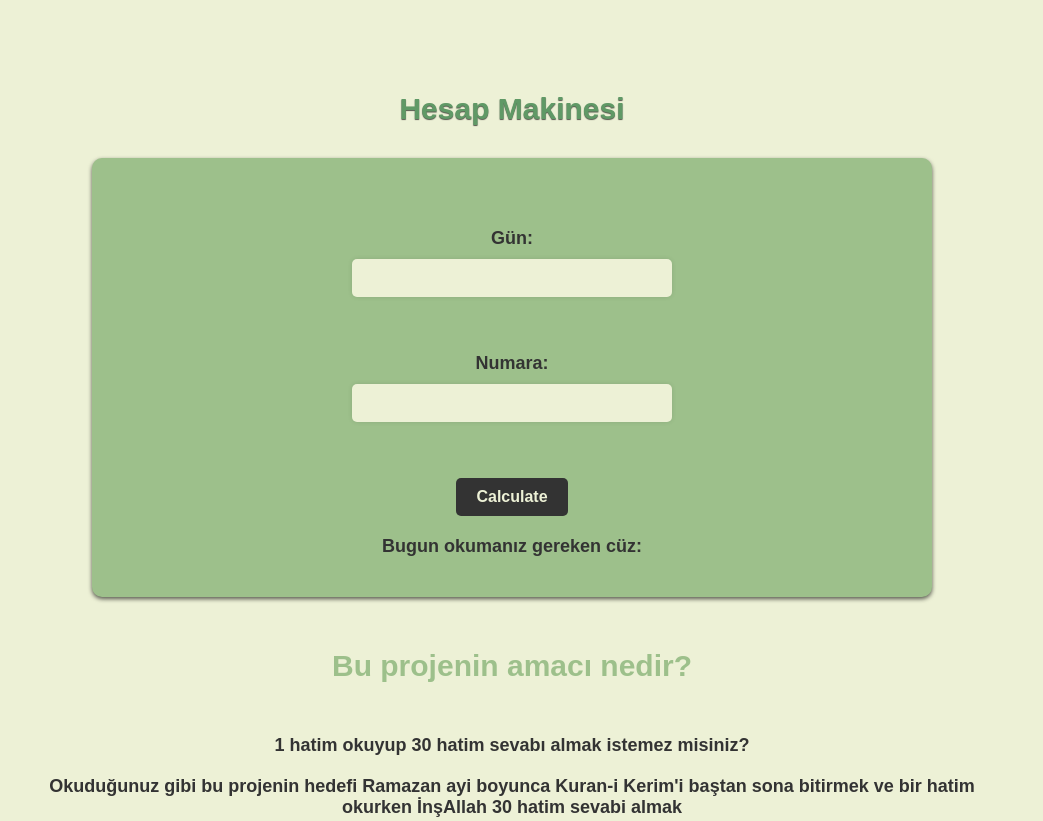
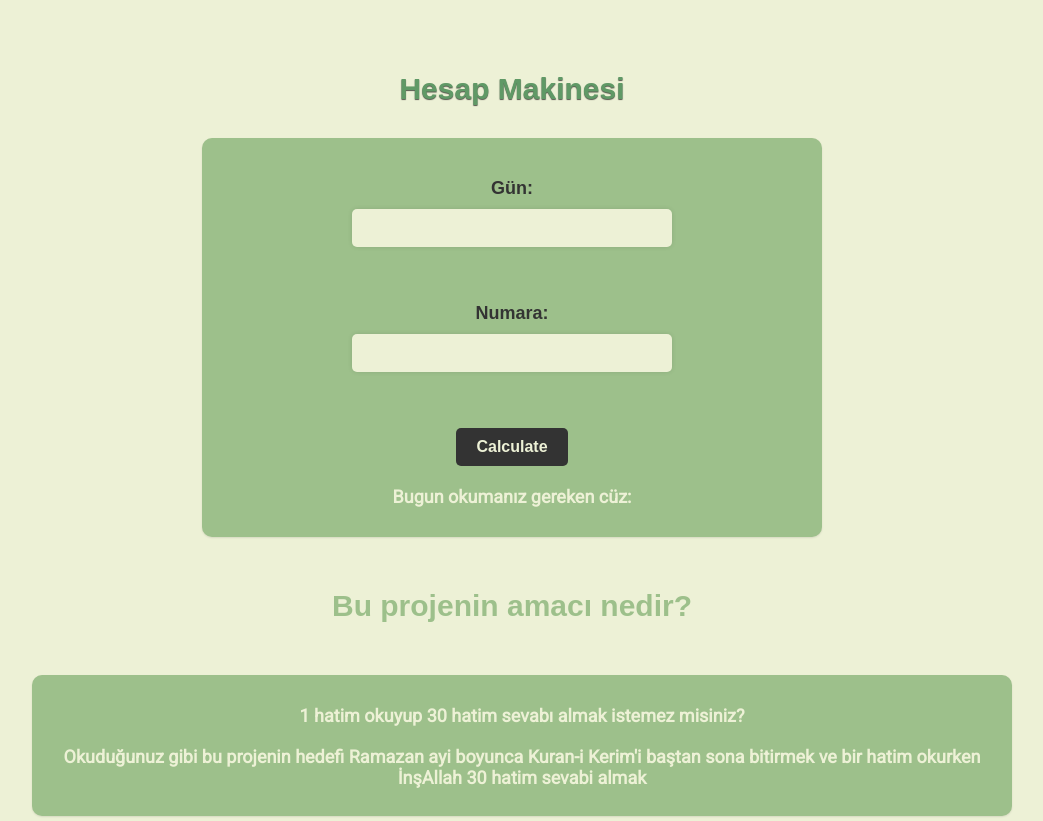
Before and after one commit to A-Yucel/hatim-world, a plain HTML site: page index.html in a window 1280 px wide. Shown: the top 821 px of the page, without its empty margins (128-1171 px from the left). Drawn offline with Linux system fonts and the light colour scheme.

Commit message:
Update styles.css
Fixed some bugs and some improvements

```diff
--- a/styles.css
+++ b/styles.css
@@ -16,15 +16,12 @@ body {
 
 .hesap-makinesi {
   width: 100%;
-  margin-left: auto;
-  margin-right: auto;
-  margin-top: 0;
-  padding-top: 0;
+  margin: 0 auto;
   background-color: #9dc08b;
-  max-width: 800px;
+  max-width: 600px;
   border-radius: 10px;
-  padding: 20px;
-  box-shadow: 0px 2px 4px #000000a3;
+  padding: 10px;
+  box-shadow: 0px 1px 2px rgba(0, 0, 0, 0.1);
 }
 
 .hesap-makinesi-text {
@@ -33,19 +30,16 @@ body {
   text-align: center;
   font-size: 30px;
   margin-bottom: 0;
+  margin-top: 0;
   text-shadow: 0px 1px 1px #000000a3;
 
-}
-
-.hesap-makinesi-form {
-  text-align: center;
 }
 
 form {
   display: flex;
   flex-direction: column;
   align-items: center;
-  margin-top: 50px;
+  margin-top: 30px;
 }
 
 label {
@@ -84,8 +78,6 @@ input[type="button"]:hover {
   color: #333;
 }
 
-
-
 span#result {
   font-size: 24px;
   font-weight: bold;
@@ -103,10 +95,21 @@ span#result {
   margin-right: auto;
   width: 80%;
 }
+
 p {
   font-size: 18px;
   font-weight: bold;
   margin-top: 20px;
-  color: #333;
+  color: #edf1d6;
   text-align: center;
+  font-family: 'Roboto', sans-serif;
 }
+
+.answer {
+  width: 100%;
+  margin: 0 auto;
+  background-color: #9dc08b;
+  border-radius: 10px;
+  padding: 10px;
+  box-shadow: 0px 1px 2px rgba(0, 0, 0, 0.1);
+}
```
